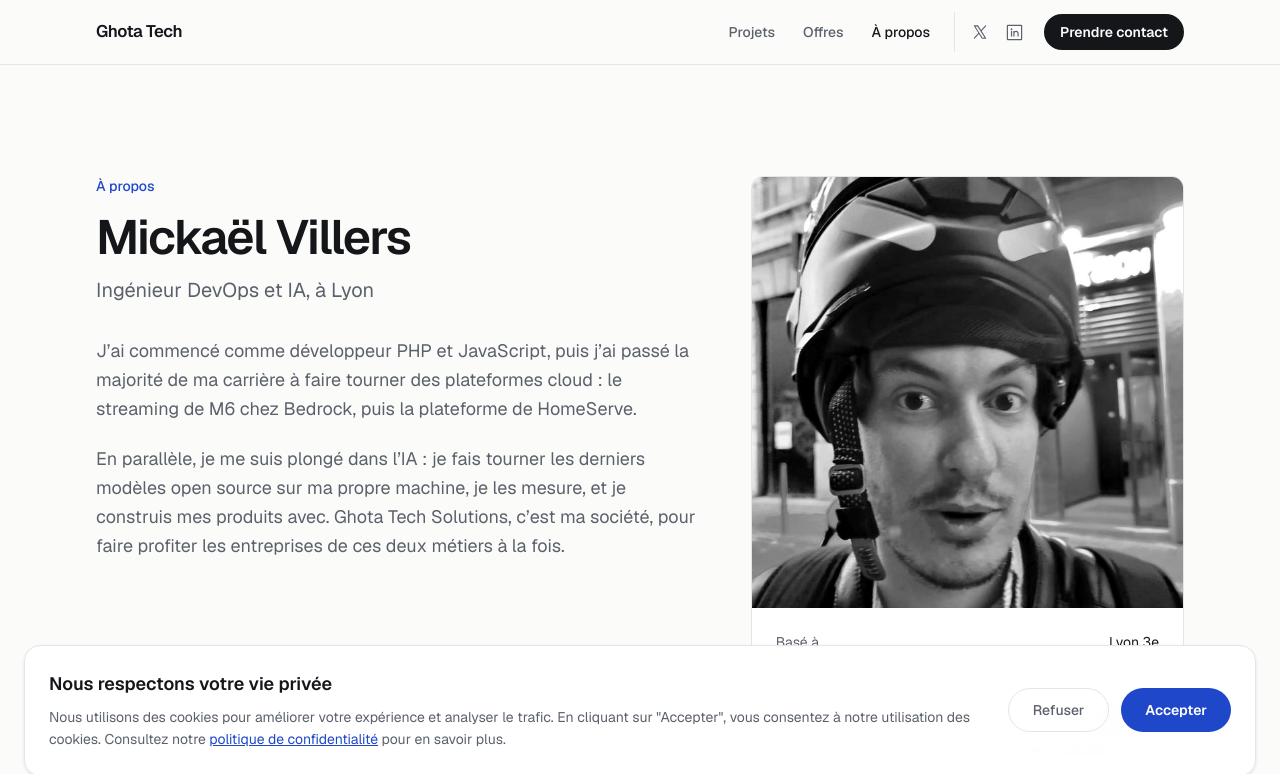
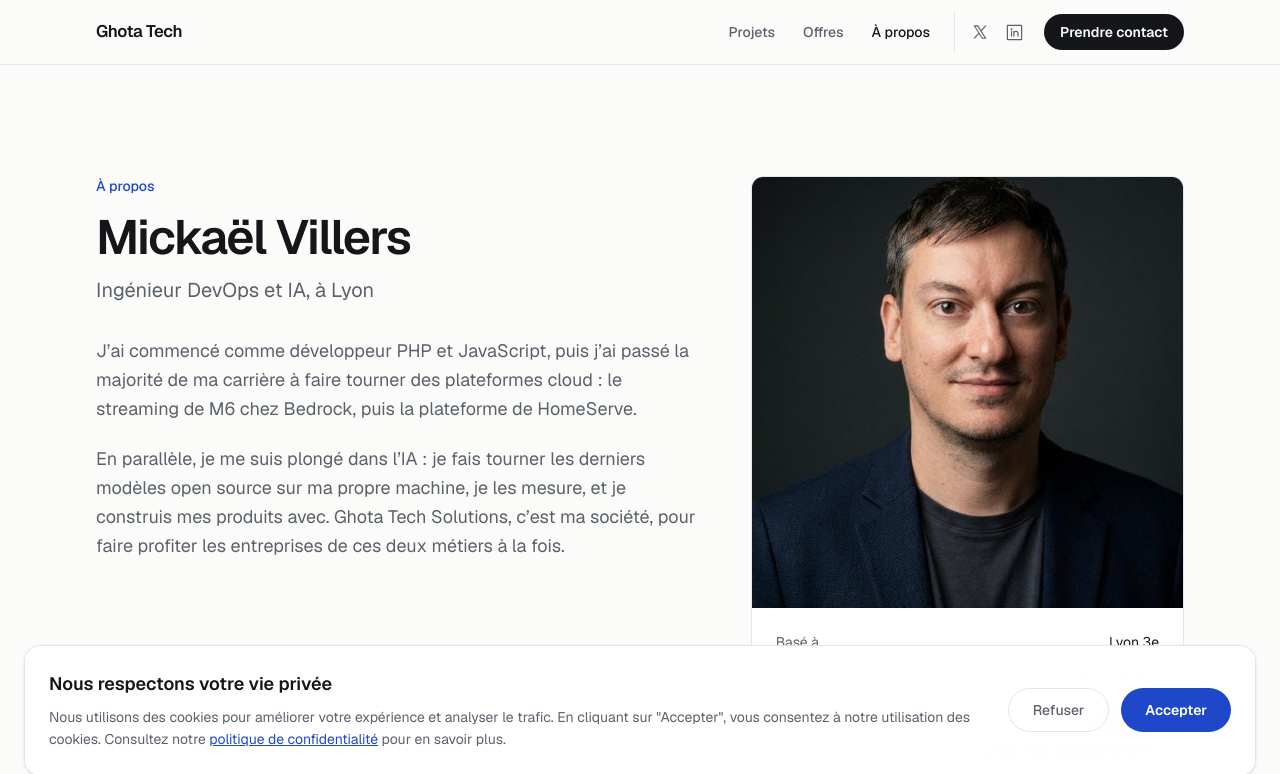
Before and after one commit to ghota-tech-solutions-sass/ghotatechsolutions.com, a Next.js app: page /a-propos in a window 1280 px wide. Shown: the top 774 px of the page. Built offline with nearby package versions, Linux system fonts and the light colour scheme.

Commit message:
Remplacer la photo par le portrait retouché avec RoastMyPic

```diff
--- a/src/app/a-propos/page.tsx
+++ b/src/app/a-propos/page.tsx
@@ -72,7 +72,7 @@ export default function AboutPage() {
                 alt="Mickaël Villers"
                 width={640}
                 height={800}
-                className="aspect-square w-full object-cover object-[50%_70%]"
+                className="aspect-square w-full object-cover object-[50%_30%]"
               />
               <div className="p-6">
               <dl className="space-y-4 text-sm">
```
Also changed, not shown: public/mickael-villers.jpg.
